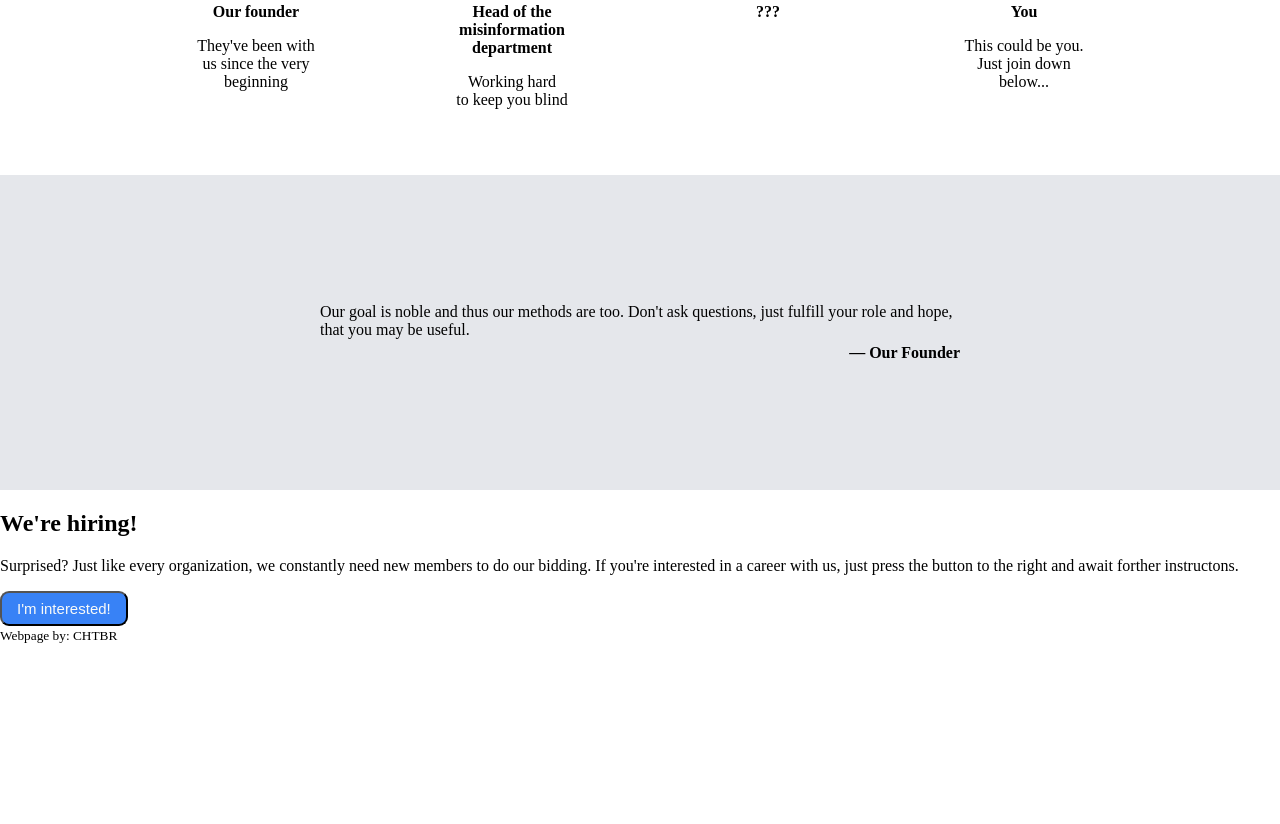
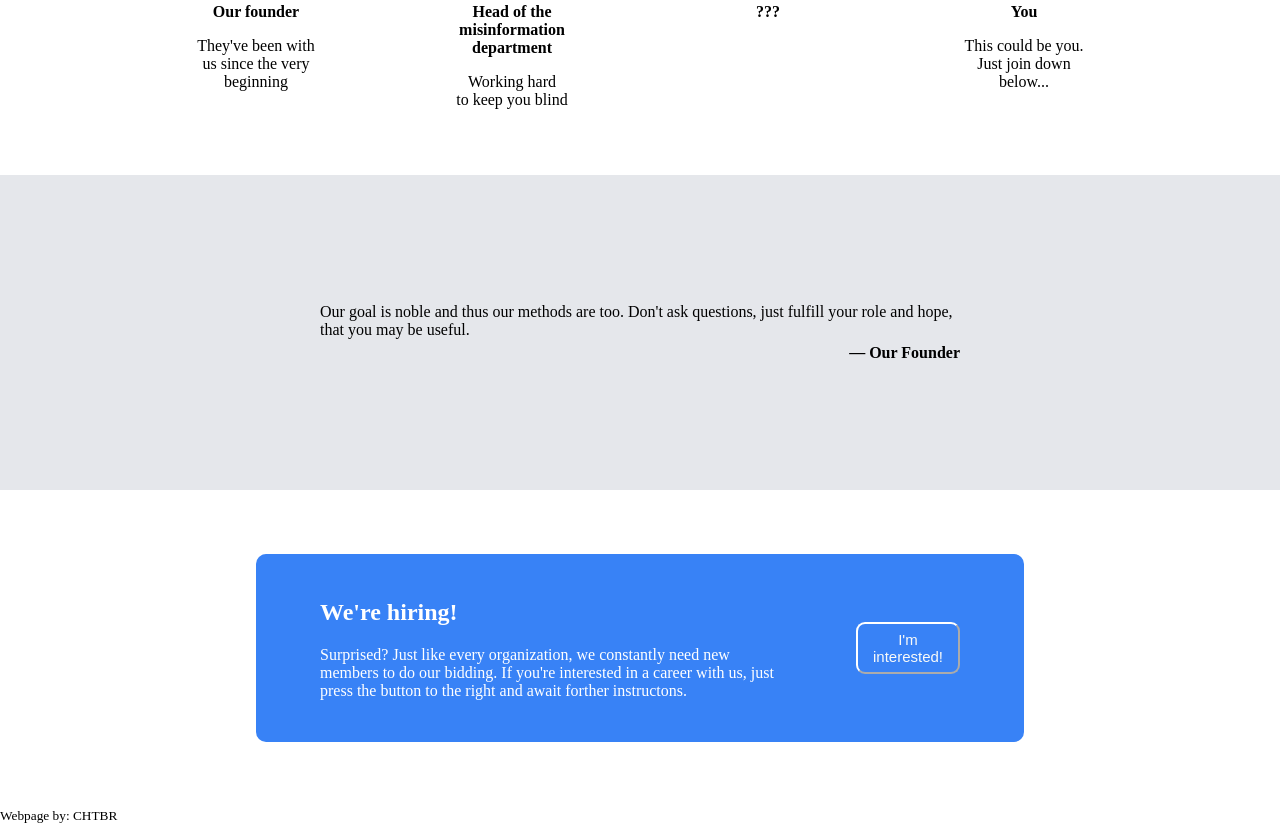
Before and after one commit to CHTBR/odin-landing-page, a plain HTML site: page index.html in a window 1280 px wide. Shown: the part 1224-2048 px from the top of the page. Before the commit the page ends 1868 px from the top, so only its background shows below. Drawn offline with Linux system fonts and the light colour scheme.

Commit message:
Add styles for call to action and add div to it
Add div for easier styling

```diff
--- a/index.html
+++ b/index.html
@@ -78,9 +78,11 @@
         </figure>
 
         <section id="call-to-action">
-            <h2>We're hiring!</h2>
+            <div>
+                <h2>We're hiring!</h2>
 
-            <p>Surprised? Just like every organization, we constantly need new members to do our bidding. If you're interested in a career with us, just press the button to the right and await forther instructons. </p>
+                <p>Surprised? Just like every organization, we constantly need new members to do our bidding. If you're interested in a career with us, just press the button to the right and await forther instructons. </p>
+            </div>
 
             <button>I'm interested!</button>
         </section>
--- a/styles/styles.css
+++ b/styles/styles.css
@@ -21,6 +21,7 @@ button {
     color: var(--light-grey);
     border-radius: 9px;
     font-size: 15px;
+    border-color: white;
 }
 
 button:hover {
@@ -135,5 +136,19 @@ nav a:hover {
 }
 
 /* Call to action */
+#call-to-action {
+    margin: 5vw 20vw;
+    padding: 2vw 5vw;
+    background-color: var(--blue);
+    border-radius: 10px;
+    color: white;
+    display: flex;
+    flex-flow: row nowrap;
+    gap: 5vw;
+}
+
+#call-to-action button {
+    align-self: center;
+}
 
 /* Footer */
```
